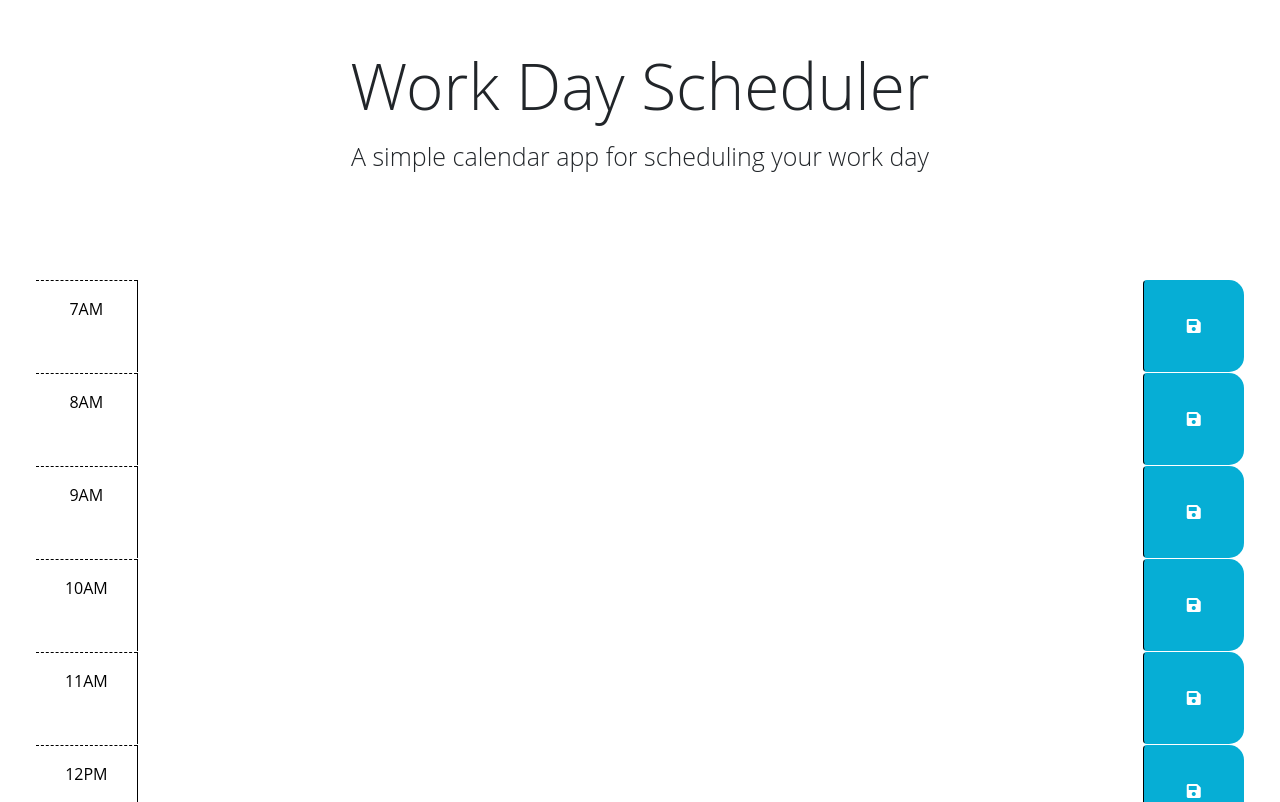
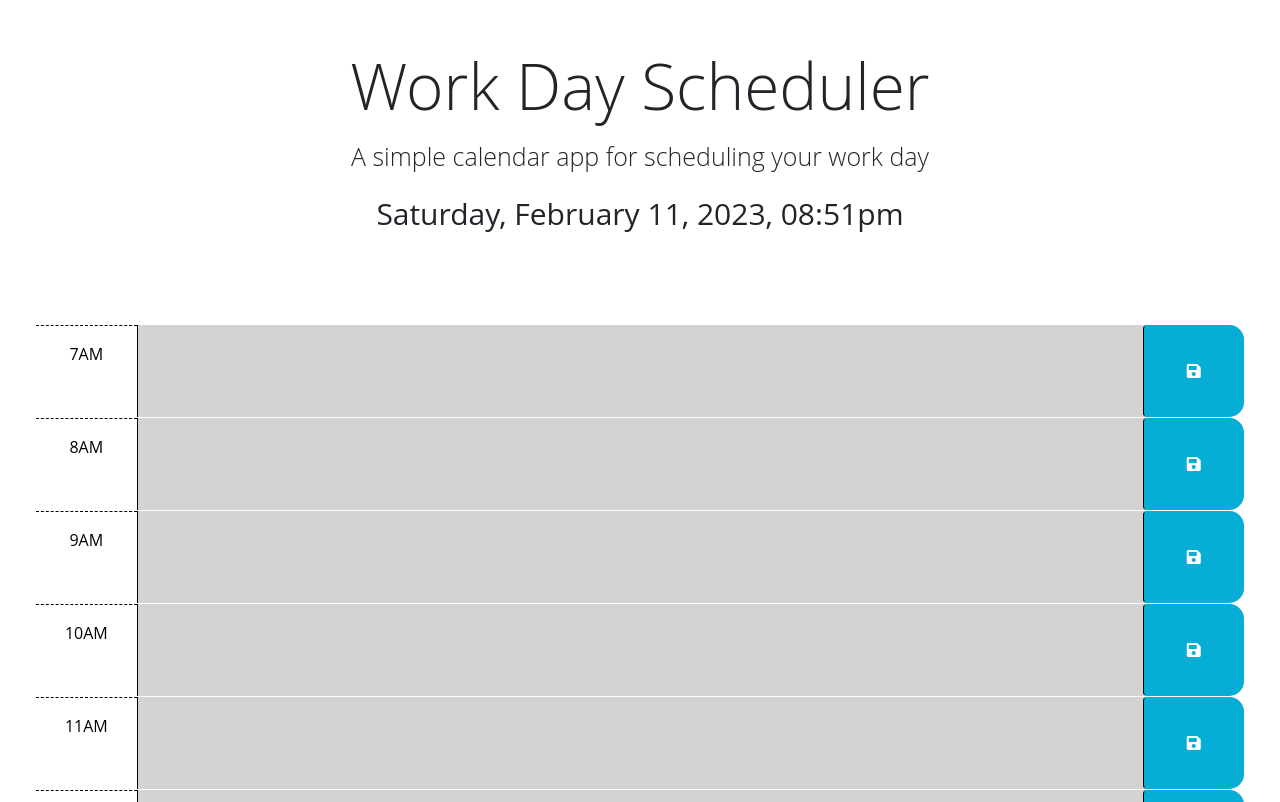
Before and after one commit to KrookedKickflip/pleaseWork, a plain HTML site: page index.html in a window 1280 px wide. Shown: the top 802 px of the page. Drawn offline with nearby package versions, Linux system fonts and the light colour scheme; files that its build step writes are made by us from their sources.

Commit message:
Update index.html

```diff
--- a/index.html
+++ b/index.html
@@ -20,7 +20,7 @@
       href="https://fonts.googleapis.com/css2?family=Fira+Sans:wght@400;700&display=swap"
       rel="stylesheet"
     />
-    <link rel="stylesheet" href="./assets/style/style.css" />
+    <link rel="stylesheet" href="./Develop/assets/style/style.css" />
     <title>Work Day Scheduler</title>
   </head>
 
@@ -174,6 +174,6 @@
     integrity="sha256-iu/zLUB+QgISXBLCW/mcDi/rnf4m4uEDO0wauy76x7U="
     crossorigin="anonymous"></script>
 
-    <script src="./assets/script/script.js"></script>
+    <script src="./Develop/assets/script/script.js"></script>
   </body>
 </html>
```
